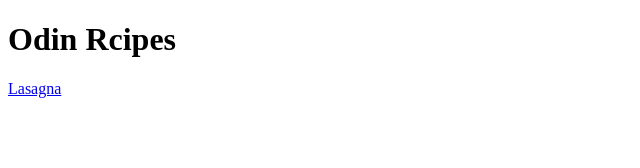
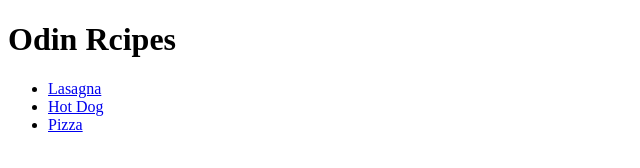
Before and after one commit to shino022/odin-recipes, a plain HTML site: page index.html in a window 1280 px wide. Shown: the whole page, without its empty margins (0-640 px from the left). Drawn offline with Linux system fonts and the light colour scheme.

Commit message:
Add a list in index.html

```diff
--- a/index.html
+++ b/index.html
@@ -5,6 +5,10 @@
 </head>
 <body>
     <h1>Odin Rcipes</h1>
-    <a href = "recipes/lasagna.html">Lasagna</a>
+    <ul>
+    <li><a href = "recipes/lasagna.html">Lasagna</a></li>
+    <li><a href = "recipes/hotDog.html">Hot Dog</a></li>
+    <li><a href = "recipes/pizza.html">Pizza</a></li>
+    </ul>
 </body>
 </html>
```
Also changed, not shown: images/pizza.jpg (added).
